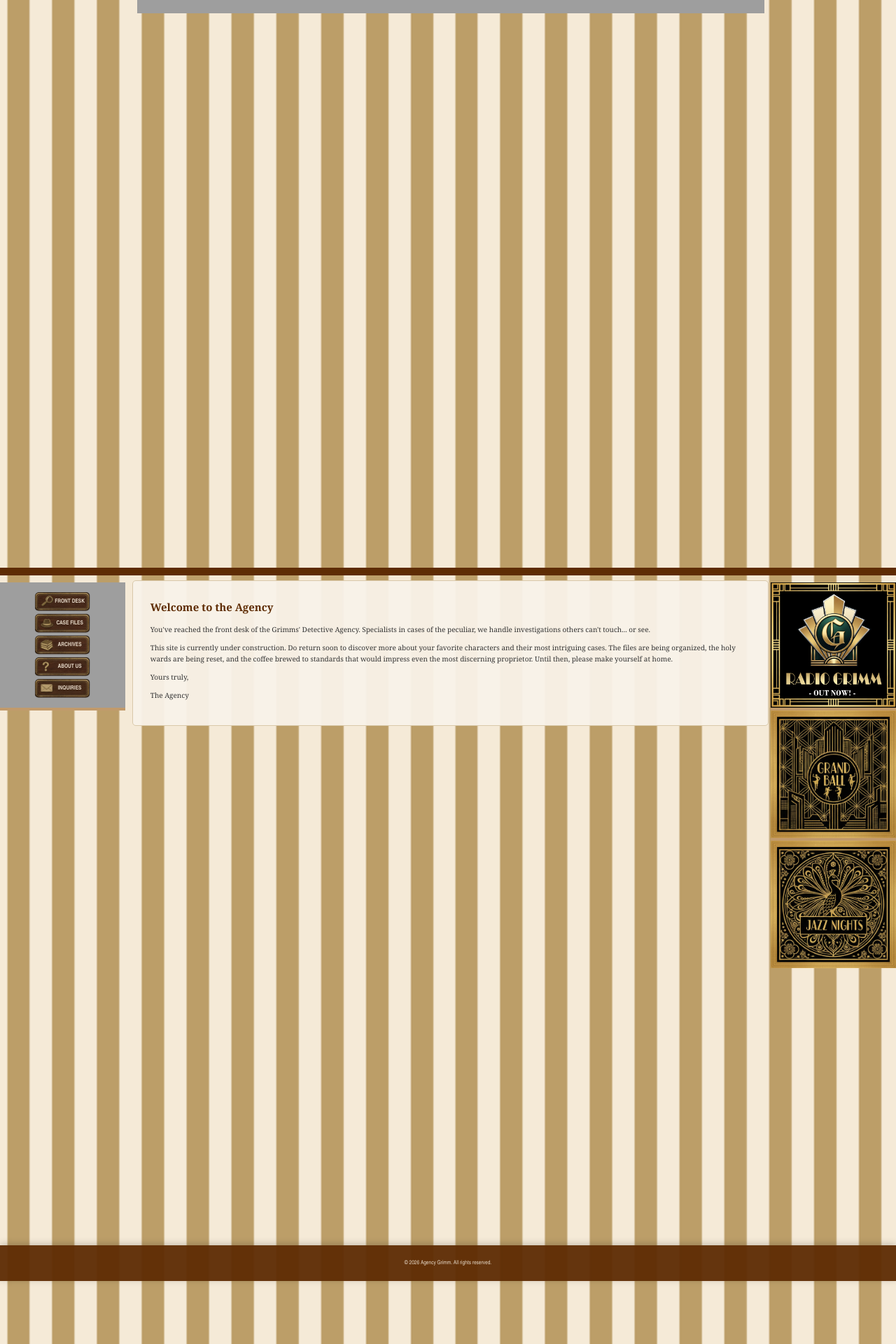
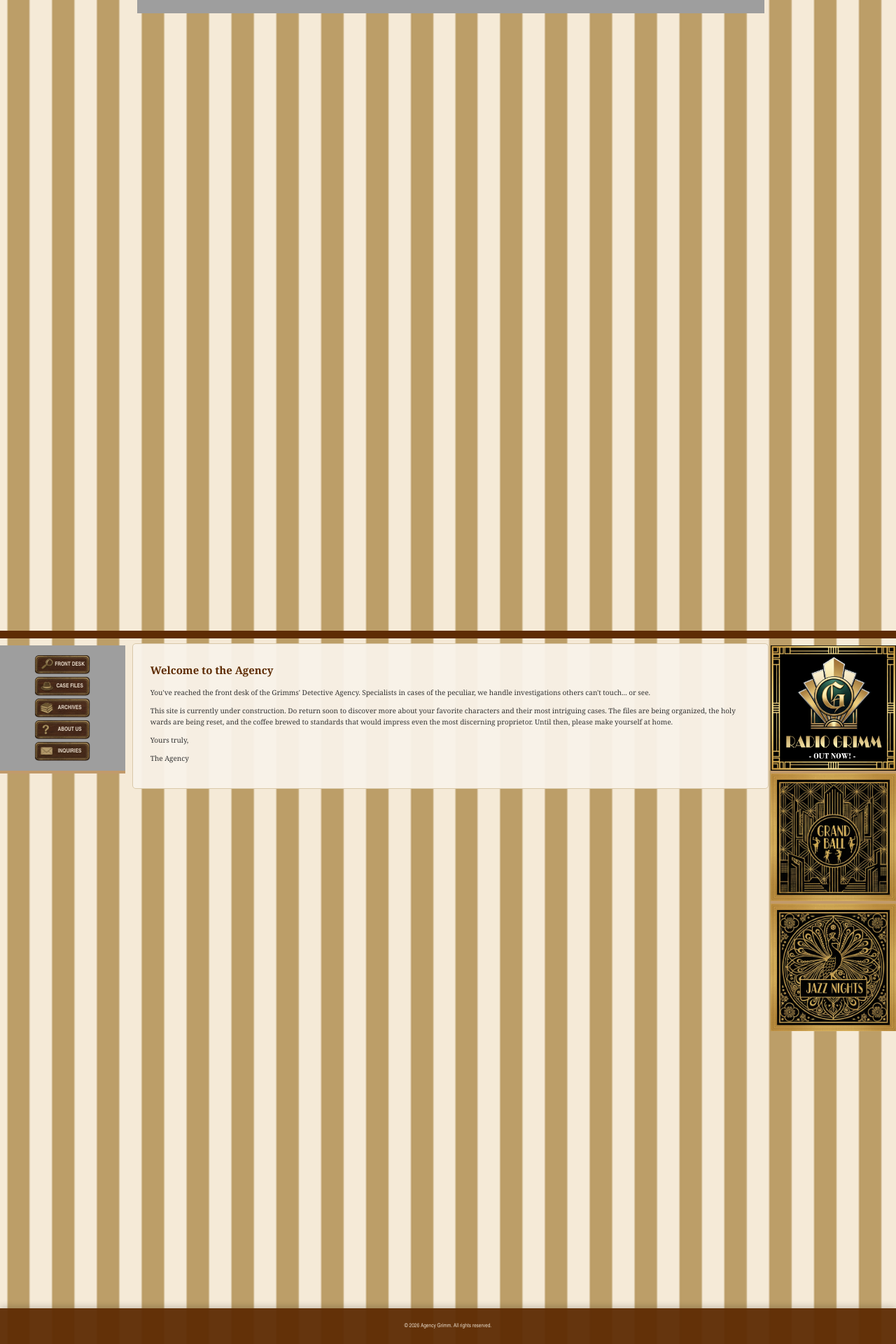
Before and after one commit to johnhopes-collab/grimmsdetectiveagency, a Jekyll site: the page built from index.html, in a window 1280 px wide. Shown: the part 653-2573 px from the top of the page at 70% size. Built offline with Jekyll 4.4.1, drawn with Linux system fonts in a browser that asks for light colours; grey boxes are pictures that could not be loaded.

Commit message:
Update style.scss

```diff
--- a/assets/css/style.scss
+++ b/assets/css/style.scss
@@ -69,7 +69,7 @@ body {
 /* Create a fixed-ratio container system */
 .content-container {
     position: relative;
-    margin-top: 90vh;
+    margin-top: 100vh;
     z-index: 1;
     display: flex;
     min-height: 100vh;
```
